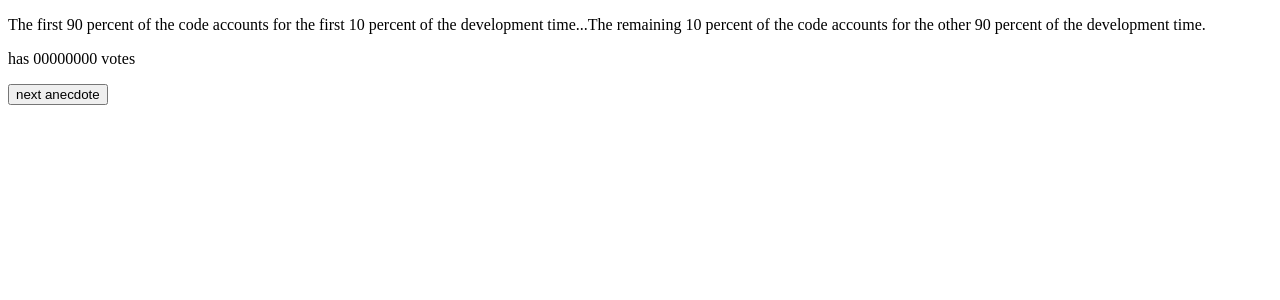
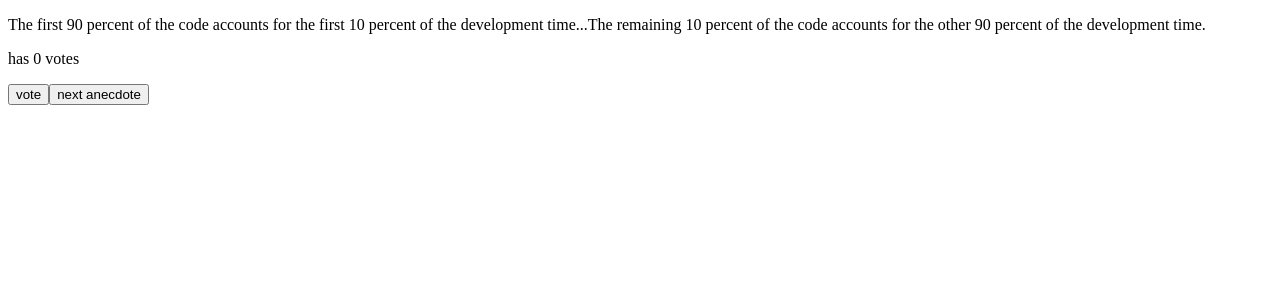
Before and after one commit to sebwylleman/fullstack-open, a React (Vite) app in the folder part01/anecdotes/: page / in a window 1280 px wide. Shown: the top 300 px of the page. Built offline with nearby package versions, Linux system fonts and the light colour scheme.

Commit message:
added vote functionality

```diff
--- a/part01/anecdotes/src/App.jsx
+++ b/part01/anecdotes/src/App.jsx
@@ -30,15 +30,22 @@ const App = () => {
   const [selected, setSelected] = useState(getrandomIndex)
   const [votes, setVote] = useState(Array(anecdotes.length).fill(0))
 
-  const generateAnecdote = () => {
-    const newRandomIndex = getrandomIndex
+  const handleAnecdoteClick = () => {
+    const newRandomIndex = getrandomIndex()
     setSelected(newRandomIndex)
+  }
+
+  const handleVoteClick = () => {
+    const newVotes = [...votes]
+    newVotes[selected] += 1
+    setVote(newVotes)
   }
 
   return (
     <>
-      <Anecdote text={anecdotes[selected]} votesCount={votes} />
-      <Button handleClick={generateAnecdote} label="next anecdote" />
+      <Anecdote text={anecdotes[selected]} votesCount={votes[selected]} />
+      <Button handleClick={handleVoteClick} label="vote" />
+      <Button handleClick={handleAnecdoteClick} label="next anecdote" />
     </>
   )
 }
```
